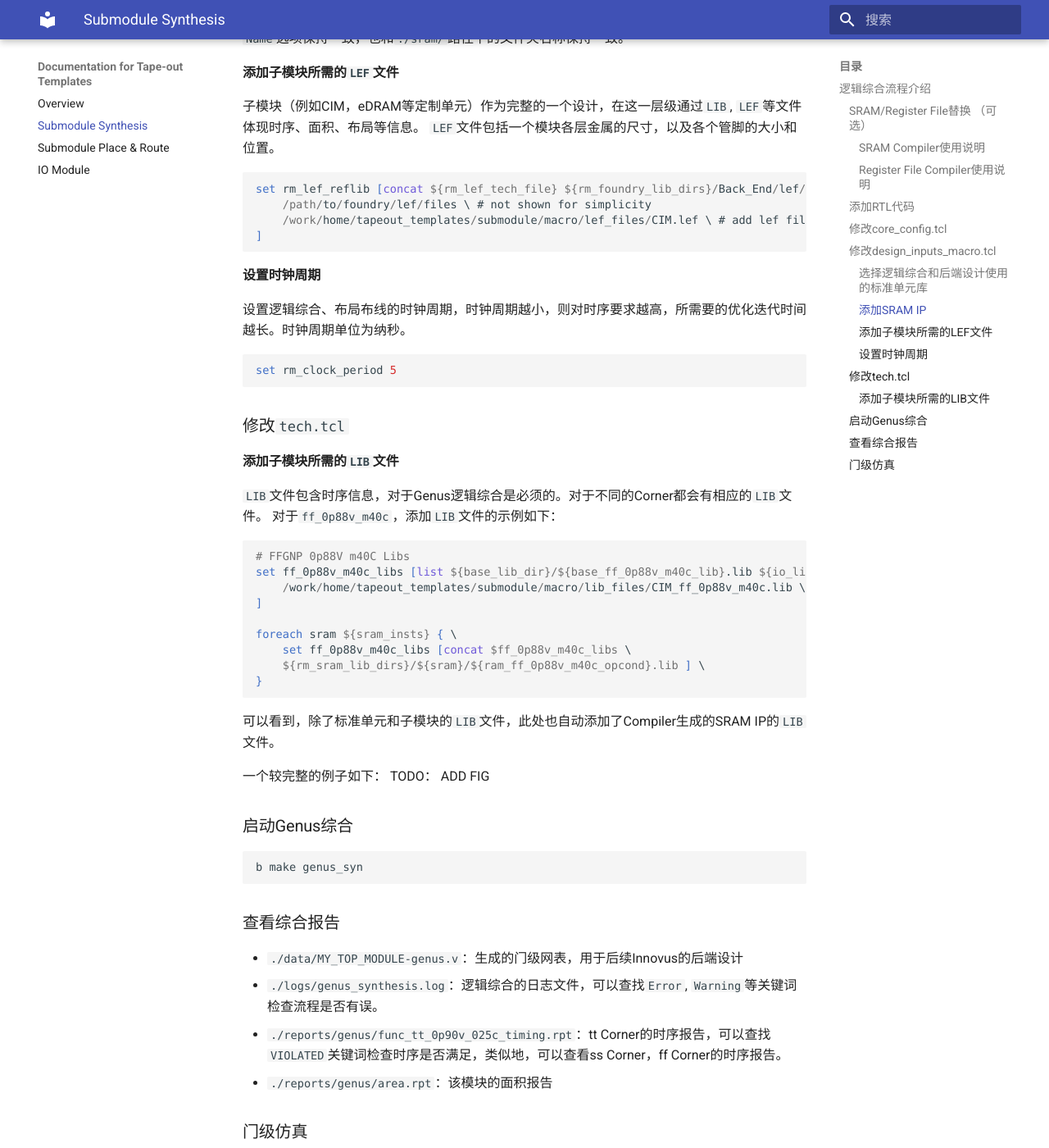
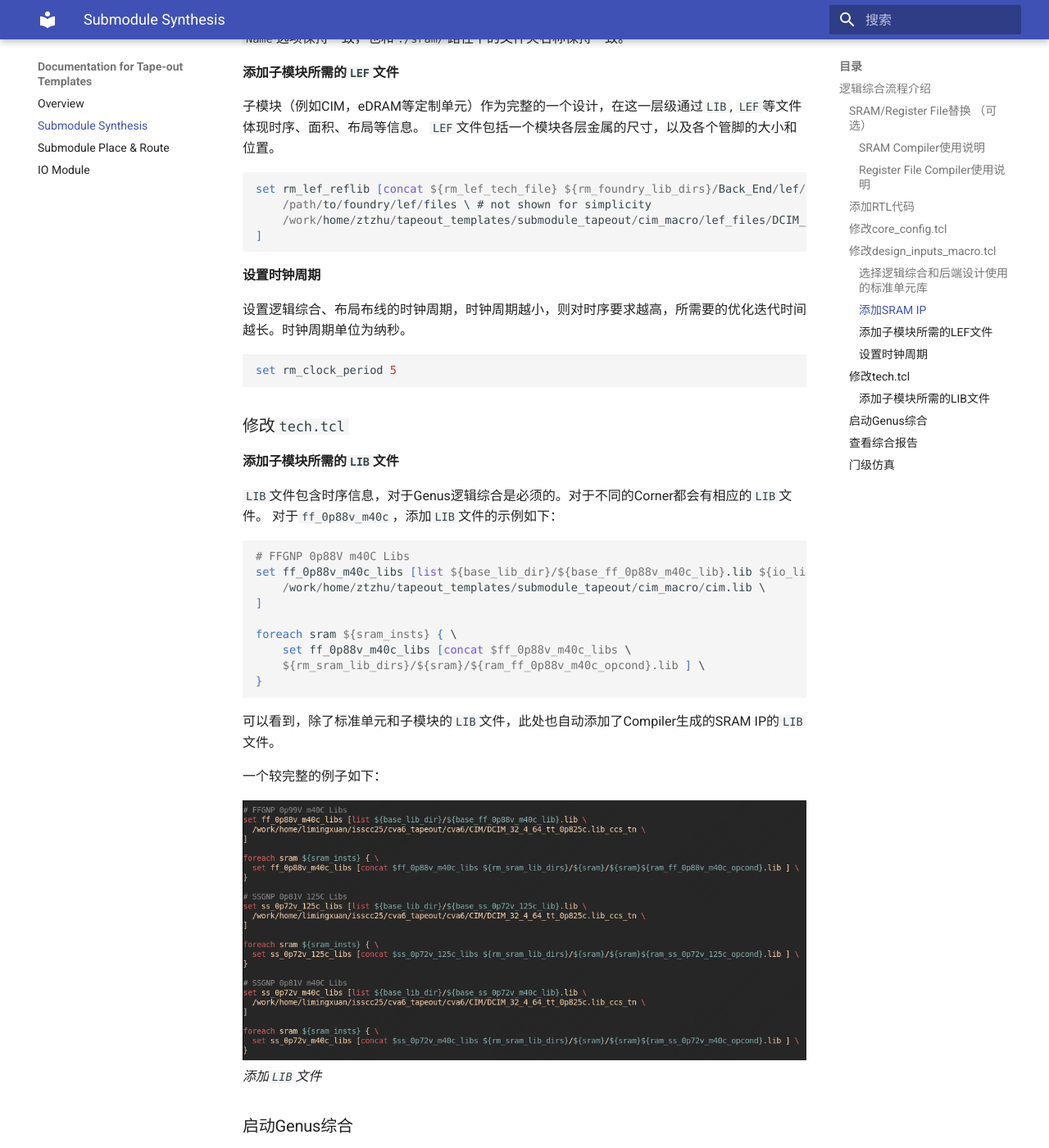
Before and after one commit to pku-pacific-lab-team/Tape-out_template_doc, an MkDocs documentation site: the page built from docs/2_submodule_synthesis.md, in a window 1280 px wide and 1400 px high, scrolled down 5379 px. Shown: the whole window at 82% size. Built offline with MkDocs 1.6.1 and Material for MkDocs 9.7.7, drawn with Linux system fonts in a browser that asks for light colours; some web fonts are replaced.

Commit message:
update synthesis doc

````diff
--- a/docs/2_submodule_synthesis.md
+++ b/docs/2_submodule_synthesis.md
@@ -163,7 +163,7 @@ set sram_insts [concat $MACROname_rams \
 ```tcl
 set rm_lef_reflib [concat ${rm_lef_tech_file} ${rm_foundry_lib_dirs}/Back_End/lef/${std_lib}_110a/lef/${std_lib}.lef \
     /path/to/foundry/lef/files \ # not shown for simplicity
-    /work/home/tapeout_templates/submodule/macro/lef_files/CIM.lef \ # add lef file here
+    /work/home/ztzhu/tapeout_templates/submodule_tapeout/cim_macro/lef_files/DCIM_32_4_64.lef \ # add lef file here
 ]
 ```
 
@@ -185,7 +185,7 @@ set rm_clock_period 5
 ```tcl
 # FFGNP 0p88V m40C Libs
 set ff_0p88v_m40c_libs [list ${base_lib_dir}/${base_ff_0p88v_m40c_lib}.lib ${io_lib}ffg08ppv2p75vm40c.lib \
-    /work/home/tapeout_templates/submodule/macro/lib_files/CIM_ff_0p88v_m40c.lib \
+    /work/home/ztzhu/tapeout_templates/submodule_tapeout/cim_macro/cim.lib \
 ]
 
 foreach sram ${sram_insts} { \
@@ -197,7 +197,9 @@ foreach sram ${sram_insts} { \
 可以看到，除了标准单元和子模块的`LIB`文件，此处也自动添加了Compiler生成的SRAM IP的`LIB`文件。
 
 一个较完整的例子如下：
-TODO： ADD FIG
+
+![Add LIB Files](./figs/add_lib_files.png)
+*添加`LIB`文件*
 
 ### 启动Genus综合
 
````
Also changed, not shown: docs/3_submodule_place_n_route.md (+6 -0 lines), docs/figs/add_lib_files.png (added).
